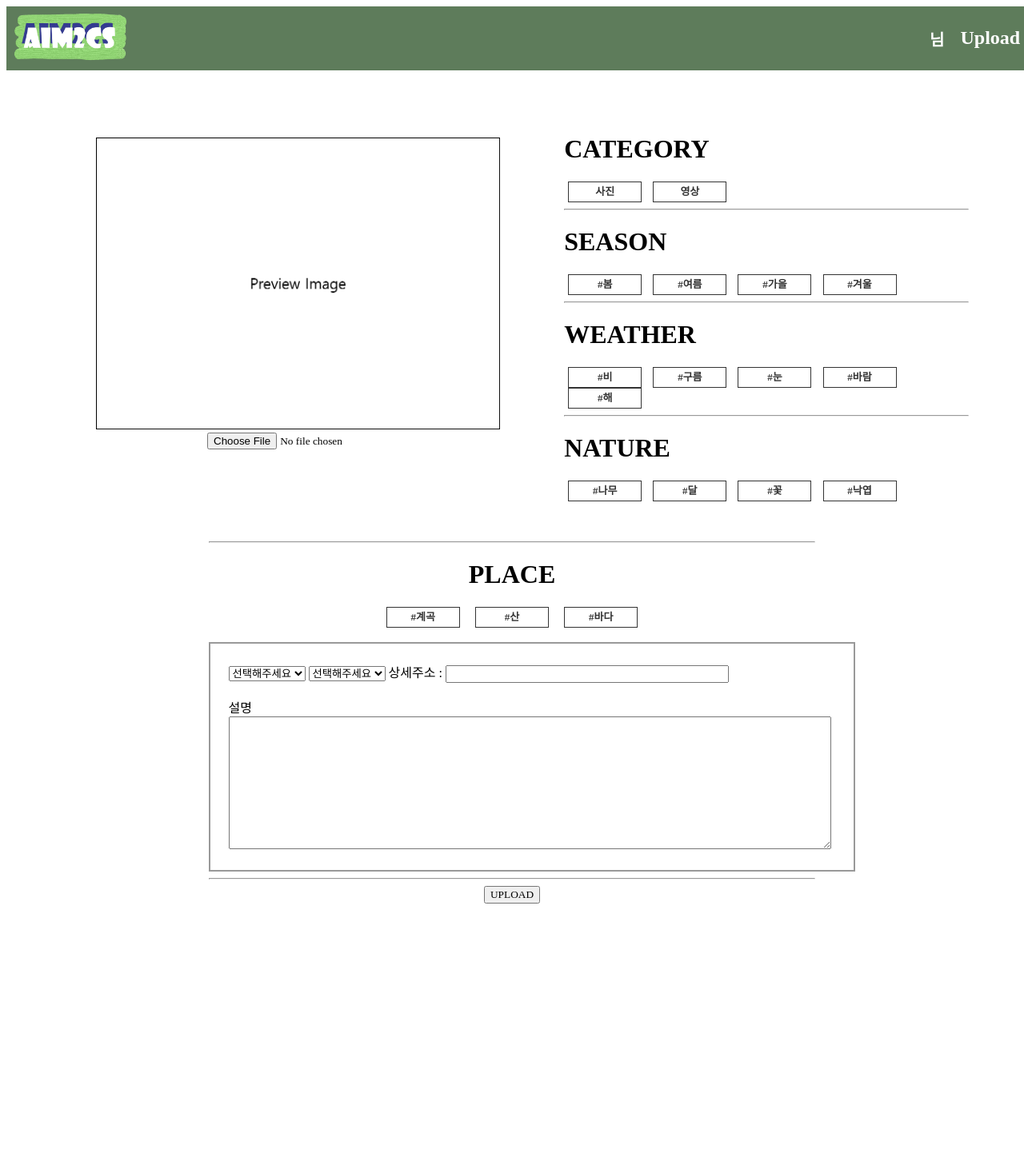
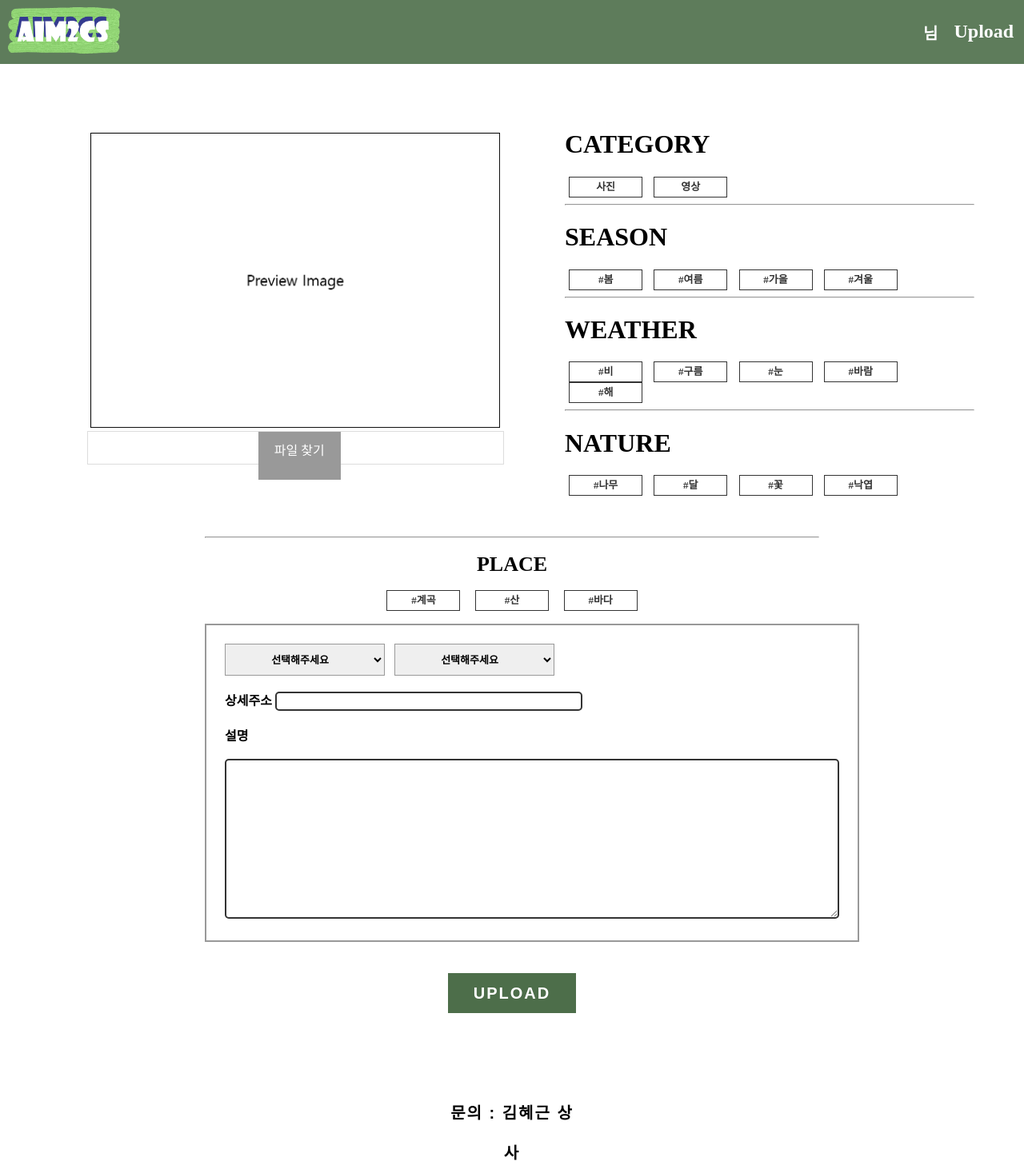
Before and after one commit to 2022-oasis-hackathon/AIM2CS, a Django app: page /upload/ in a window 1280 px wide. Shown: the whole page at 80% size. Before the commit the page ends 1130 px from the top, so only its background shows below. Run offline with Django 4.2, Linux system fonts and the light colour scheme; some web fonts are replaced.

Commit message:
로그인(최종본) 업로드(수정중)

```diff
--- a/Aim2cs_project/Aim2cs_app/static/Aim2cs_app/css/upload.css
+++ b/Aim2cs_project/Aim2cs_app/static/Aim2cs_app/css/upload.css
@@ -1,7 +1,12 @@
 * {
     font-family: 'Nanum Myeongjo', serif;
 }
-
+html body{
+    margin: 0;
+    padding: 0;
+    width: 100%;
+    height: 100%;
+}
 .nav {
     margin-bottom: 4%;
     width: 100%;
@@ -85,6 +90,8 @@
     padding: auto;
     margin: auto;
     margin-top: 3%;
+    font-size: 13px;
+    font-weight:bold;
 }
 
 .radio_form {
@@ -124,6 +131,138 @@
     -moz-appearance: none;
     appearance: none;
     text-align: left;
+    font-size:medium;
 }
 
 .select_area::-ms-expand {display: none;}
+
+c{
+    position: absolute;
+
+    left: 50%;
+    transform: translate(-50%,-50%);
+    width: 160px;
+    height: 50px;
+    line-height: 50px;
+    font-size: 20px;
+    text-align: center;
+    font-family: sans-serif;
+    text-decoration: none;
+    text-transform: uppercase;
+    letter-spacing: 2px;
+    background: #ccc;
+  }
+
+
+  c:before{
+    content: attr(data-text);
+    position: absolute;
+    top: 0;
+    left: 0;
+    width: 100%;
+    height: 100%;
+    text-align: center;
+    background: #fff;
+    color: #333;
+    transition: 0.5s;
+    transform-origin: bottom;
+    transform: translatey(-100%) rotatex(90deg);
+    border-width: 1px;
+    border-style: solid;
+    border-color:#333;
+  }
+  c:hover:before
+  {
+    transform: translatey(0) rotatex(0deg);
+  }
+
+  c:after{
+    content: attr(data-text);
+    position: absolute;
+    top: 0;
+    left: 0;
+    width: 100%;
+    height: 100%;
+    text-align: center;
+    background:  #4D6E4A;
+    color: #fff;
+    transition: 0.5s;
+    transform-origin: top;
+    transform: translatey(0) rotatex(0deg);
+
+
+  }
+  c:hover:after
+  {
+    transform: translatey(100%) rotatex(90deg);
+  }
+
+  select {
+     width: 200px;
+     padding: .8em .5em;
+     font-family: inherit;
+     text-align: center;
+     font-weight:bold;
+     font-size:13px;
+
+     border: 1px solid #999;
+     border-radius: 0px;
+    }
+
+    .select_area input{
+        width: 50%;
+        height: 10px;
+        padding: 10px;
+        box-sizing: border-box;
+        border: solid 2px #333;
+        border-radius: 5px;
+        font-size: 16px;
+        font-family: inherit;
+        text-align: center;
+        font-weight:bold;
+
+      }
+
+    .select_area textarea {
+        width: 100%;
+        height: 200px;
+        padding: 10px;
+        box-sizing: border-box;
+        border: solid 2px #333;
+        border-radius: 5px;
+        font-size: 16px;
+        font-family: inherit;
+        text-align: center;
+        font-weight:bold;
+
+    }
+
+    .filebox {
+        display: inline-block;
+        height: 40px;
+        padding: 0 10px;
+        vertical-align: middle;
+        border: 1px solid #dddddd;
+        width: 78%;
+        color: #999999;
+    }
+
+    .filebox label {
+        display: inline-block;
+        padding: 10px 20px;
+        color: #fff;
+        vertical-align: middle;
+        background-color: #999999;
+        cursor: pointer;
+        height: 40px;
+        margin-left: 10px;
+    }
+
+    .filebox input[type="file"] {
+        position: absolute;
+        width: 0;
+        height: 0;
+        padding: 0;
+        overflow: hidden;
+        border: 0;
+    }
--- a/Aim2cs_project/Aim2cs_app/templates/Aim2cs_app/upload.html
+++ b/Aim2cs_project/Aim2cs_app/templates/Aim2cs_app/upload.html
@@ -34,7 +34,10 @@
                 <img src="../../static/Aim2cs_app/images/preview.png" id="preview-image" width="80%">
                 <form action="../upload_confirm/" method="POST" enctype="multipart/form-data">
                     {% csrf_token %}
+                    <div class = "filebox">
+                        <label for = "file">파일 찾기</label>
                     <input type="file" name="file" class="btn none" id="img-upload-btn">
+                </div>
             </div>
 
             <div class="upload_form">
@@ -63,34 +66,44 @@
                 <label class="radio_form"><input type="radio" id="nature" name="nature" value="#꽃"><span>#꽃</span></label>
                 <label class="radio_form"><input type="radio" id="nature" name="nature" value="#낙엽"><span>#낙엽</span></label>
             </div>
+
             <div class="place_div">
                 <hr>
+
                 <h1>PLACE</h1>
                 <label class="radio_form"><input type="radio" id="place" name="place" value="#계곡"><span>#계곡</span></label>
                 <label class="radio_form"><input type="radio" id="place" name="place" value="#산"><span>#산</span></label>
                 <label class="radio_form"><input type="radio" id="place" name="place" value="#바다"><span>#바다</span></label>
                 <br><br>
+
                 <div class="select_area">
-                <select name="big_area" onchange="categoryChange(this)">
+
+                <select name="big_area" onchange="categoryChange(this)" class="select_area2">
                     <option>선택해주세요</option>
                     <option value="전라북도">전라북도</option>
                     <option value="전라남도">전라남도</option>
                     <option value="광주광역시">광주광역시</option>
-                </select>
-
-                <select name="small_area" id="good">
+                </select></class>
+                &nbsp
+                <select name="small_area" id="good" class="select_area2">
                        <option>선택해주세요</option>
                 </select>
+            <br><br>
 
-                상세주소 : <input type="text" name = "detail_area" size = "45">
+                상세주소 <input type="text" name = "detail_area" size = "45">
                 <br>
                 <br>
-                설명<br>
-                <textarea name = "explanation" rows="10" cols="100"></textarea>
-            </div>
-                <hr>
-                <input type="submit" button type="button" class="ok" onclick="location.href='../upload_confirm/'" value="UPLOAD"></button>
+                설명<br><br>
+                <textarea name = "explanation"></textarea>
+                </div>
+
+            <br><br><br><br>
+
+                <c href="#" input type="submit" button type="button" class="btn-hover ok" onclick="location.href='../upload_confirm/'" value="UPLOAD" data-text="UPLOAD">UPLOAD</a>
+
                 </form>
+                <br><br><br>
+                문의 : 김혜근 상사
             </div>
         </div>
     </body>
```
